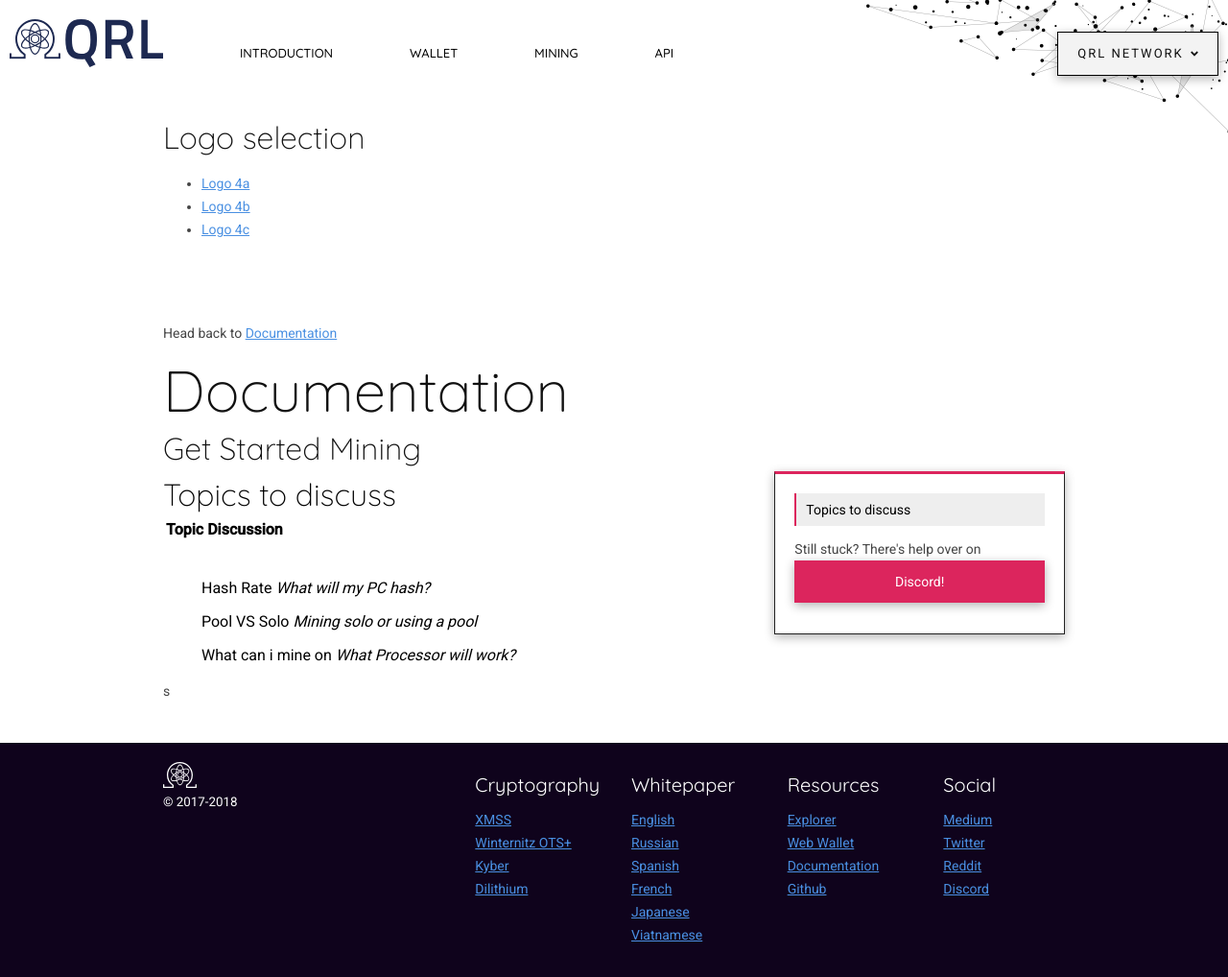
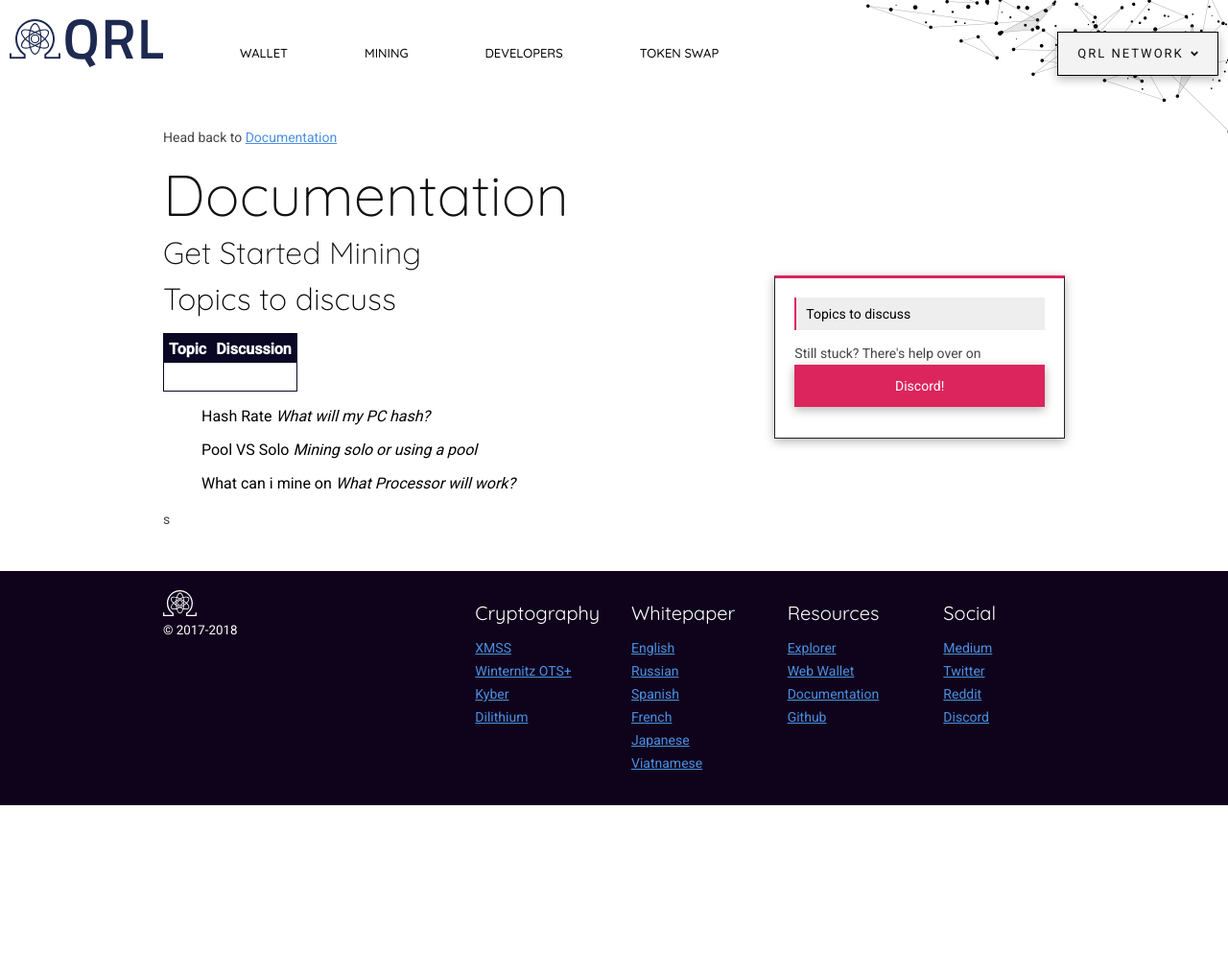
Before and after one commit to theQRL/docs.theqrl.org, a Jekyll site: the page built from _docs/mining/get-started.md, in a window 1280 px wide. Shown: the whole page at 96% size. Built offline with Jekyll 4.4.1, drawn with Linux system fonts in a browser that asks for light colours; after the commit the page ends 900 px from its top, so only the background shows below that.

Commit message:
Dropdown menu, table styles

```diff
--- a/_includes/header.html
+++ b/_includes/header.html
@@ -8,7 +8,6 @@
         </a>
       </div>
       <div class="menu">
-        {% if page_paths %}
         <nav>
           <div id="nav-icon">
             <span></span>
@@ -17,22 +16,32 @@
             <span></span>
           </div>
           <ul>
-          {% for path in page_paths %}
-            {% assign my_page = site.pages | where: "path", path | first %}
-            {% if my_page.menulink != null %}
-            <!-- <li><a href="{{ my_page.url | relative_url }}">{{ my_page.menulink | escape }}</a></li> -->
-            {% elsif my_page.title %}
-            <!-- <li><a href="{{ my_page.url | relative_url }}">{{ my_page.title | escape }}</a></li> -->
-            {% endif %}
-          {% endfor %}
-            <li><a href="/introduction">Introduction</a></li>
-            <li><a href="/wallet">Wallet</a></li>
-            <li><a href="/mining">Mining</a></li>
-            <li><a href="/mining">API</a></li>
+            <li><a href="/">Wallet</a></li>
+            <li><a href="/">Mining</a>
+              <ul>
+                <li><a href="/tokenswap/presale">Getting Started</a></li>
+                <li><a href="/tokenswap/erc20">QRL Full Node</a></li>
+                <li><a href="/tokenswap/erc20">Linux</a></li>
+                <li><a href="/tokenswap/erc20">Windows</a></li>
+              </ul>
+            </li>
+            <li>
+              <a href="/">Developers</a>
+              <ul>
+                <li><a href="/api">API Docs</a></li>
+                <li><a href="/api">Address Format</a></li>
+              </ul>
+            </li>
+            <li>
+              <a href="/">Token Swap</a>
+
+              <ul>
+                <li><a href="/tokenswap/presale">Pre-Sale Tokens</a></li>
+                <li><a href="/tokenswap/erc20">QRL ERC20</a></li>
+              </ul>
+            </li>
           </ul>
         </nav>
-        {% endif %}
-
       </div>
       <div class="whitepaper">
         <nav>
@@ -49,7 +58,7 @@
       </div>
     </div>
   </div>
-  <div class="wrapper selectlogo">
+<!--   <div class="wrapper selectlogo">
     <div class="grid w12">
       <div>
       <h2>Logo selection</h2>
@@ -61,4 +70,4 @@
       </div>
 
     </div>
-  </div>
+  </div> -->
--- a/_layouts/docs.html
+++ b/_layouts/docs.html
@@ -5,7 +5,7 @@
 <div class="wrapper docs">
 	<div class="grid w12">
 		<div class="w12">
-			<p>Head back to <a href="/docs">Documentation</a></p>
+			<p>Head back to <a href="/">Documentation</a></p>
 			<h1>Documentation</h1>
 
 		  {% if page.title %}
--- a/_sass/_custom.scss
+++ b/_sass/_custom.scss
@@ -173,6 +173,39 @@
 	}
 	.menu nav {
 		padding-top: 18px;
+
+		ul li {
+			position: relative;
+
+			&:hover {
+				> a {
+					color:$quantum_burst;
+				}
+				> ul {
+					display: flex;
+					border:1px solid $quantum_burst;
+
+					a:hover {
+						background-color: $quantum_burst;
+						color:#FFF;
+					}
+
+				}
+			}
+			ul {
+				display:none;
+				border:1px solid #000;
+				position: absolute;
+				left:0;
+				flex-direction: column;
+				text-align: center;
+				background-color: #F3F3F3;
+				a {
+					padding:5px;
+				}
+			}
+		}
+
 		// Hamburger on small menus
 		#nav-icon {
 			display:none;
@@ -336,6 +369,22 @@
 	background-color:#F3F3F3;
 }
 .docs {
+	table {
+		border-collapse: collapse;
+		border:1px solid $quantum_deep;
+		border-top:2px solid $quantum_deep;
+
+	}
+	tbody tr:hover {
+		background-color: #F3F3F3;
+	}
+	thead tr {
+		background-color: $quantum_deep;
+		color:#FFF;
+	}
+	td, th {
+		padding:5px;
+	}
 	.floatmenu {
 		position:sticky;
 		top:0;
--- a/_sass/typography/_style.scss
+++ b/_sass/typography/_style.scss
@@ -19,7 +19,7 @@
 	color:#444;
 }
 
-p, ul, ol {
+p, ul, ol, table {
 	margin:12px 0;
 }
 
```
